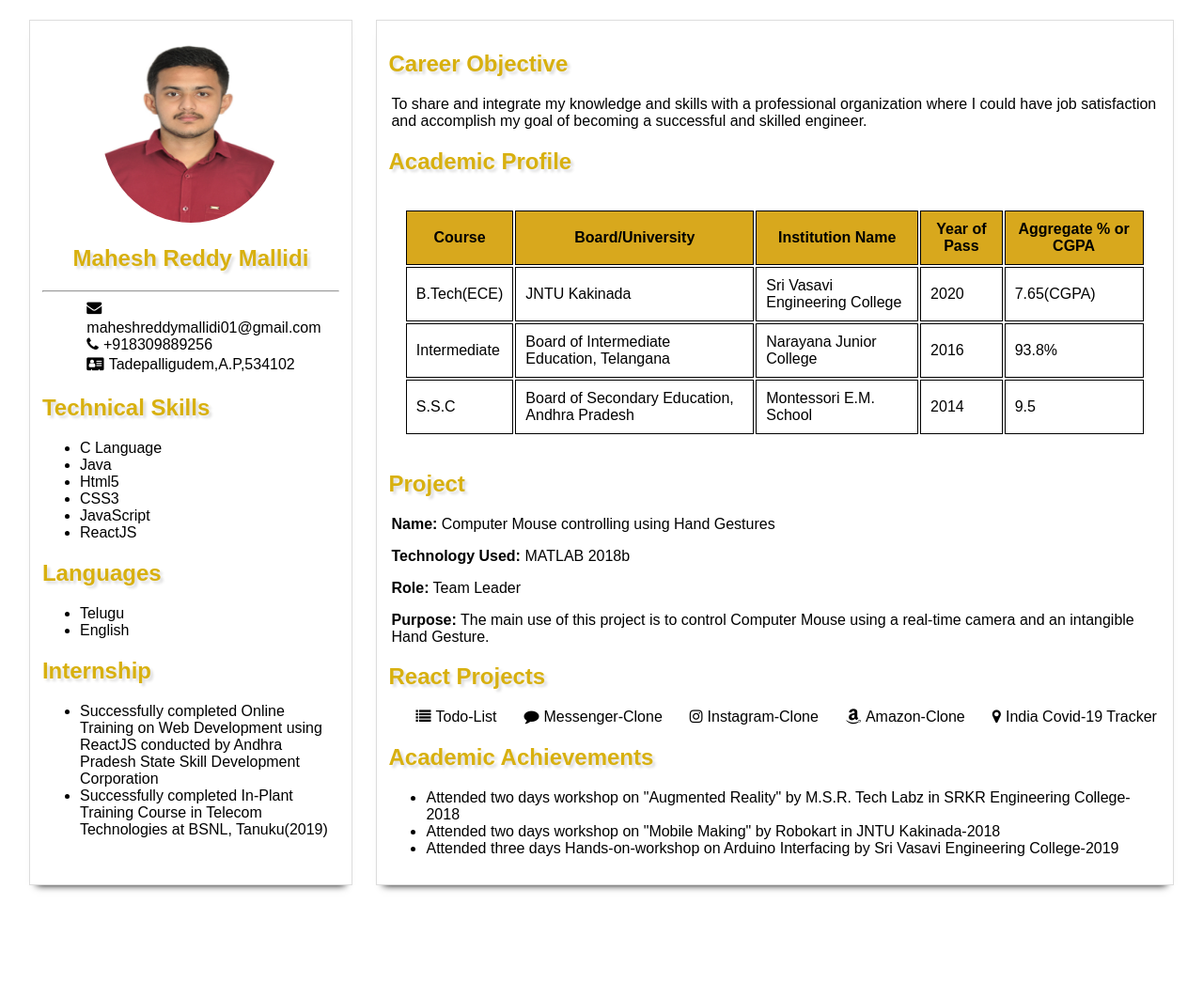
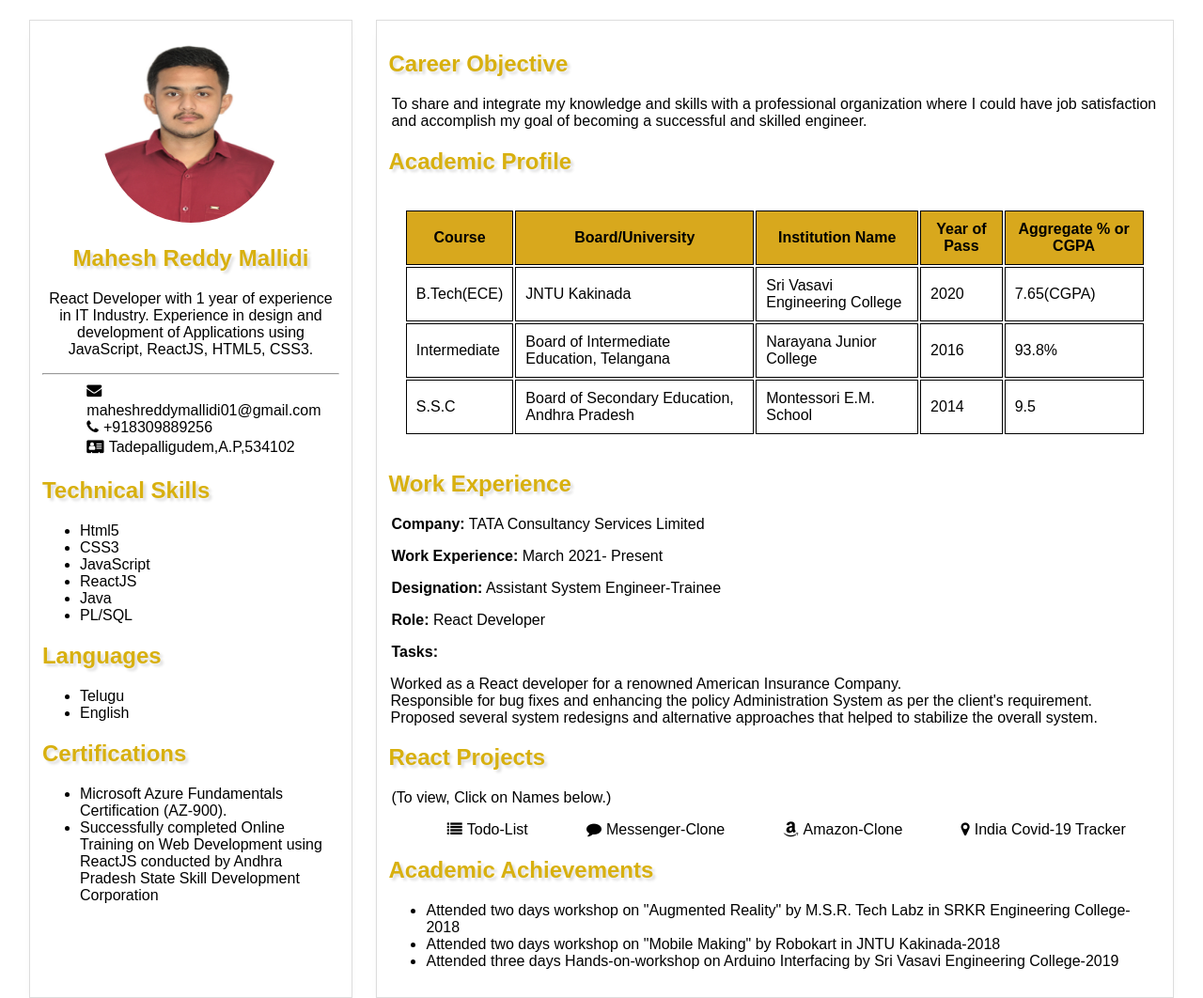
Before and after one commit to maheshreddymallidi01/Resume, a plain HTML site: page index.html in a window 1280 px wide. Shown: the top 1062 px of the page at 94% size. Before the commit the page ends 962 px from the top, so only its background shows below. Drawn offline with Linux system fonts and the light colour scheme.

Commit message:
Updated Resume

```diff
--- a/index.html
+++ b/index.html
@@ -11,29 +11,31 @@
     <section class="parent">
         <article class="child-1">
             <img src="mmr.jpg" alt="mahesh"/>
-            <h2>Mahesh Reddy Mallidi</h2><hr/>
+            <h2>Mahesh Reddy Mallidi</h2>
+            <p>React Developer with 1 year of experience in IT Industry. Experience in design and development of Applications using JavaScript, ReactJS, HTML5, CSS3. </p>
+            <hr/>
             <a href="mailto:maheshreddymallidi01@gmail.com" target="_blank"><i class="fa fa-envelope"></i>maheshreddymallidi01@gmail.com</a>
             <a href="tel:+918309889256" target="_blank"><i class="fa fa-phone"></i>+918309889256</a>
             <a href="https://goo.gl/maps/EydfTiATR2mjP8US6" target="_blank"><i class="fa fa-address-card"></i>Tadepalligudem,A.P,534102</a>
             <div>
                 <h2>Technical Skills</h2>
                 <ul>
-                    <li>C Language</li>
-                    <li>Java</li>
                     <li>Html5</li>
                     <li>CSS3</li>
                     <li>JavaScript</li>
                     <li>ReactJS</li>
+                    <li>Java</li>
+                    <li>PL/SQL</li>
                 </ul>
                 <h2>Languages</h2>
                 <ul>
                     <li>Telugu</li>
                     <li>English</li>
                 </ul>
-                <h2>Internship</h2>
+                <h2>Certifications</h2>
                 <ul>
+                    <li>Microsoft Azure Fundamentals Certification (AZ-900).</li>
                     <li>Successfully completed Online Training on Web Development using ReactJS conducted by Andhra Pradesh State Skill Development Corporation</li>
-                    <li>Successfully completed In-Plant Training Course in Telecom Technologies at BSNL, Tanuku(2019)</li>
                 </ul>
             </div>
         </article>
@@ -79,16 +81,22 @@
                     </table>
                 </div>
 
-                <h2>Project</h2>
-                <p><strong>Name:</strong> Computer Mouse controlling using Hand Gestures</p>
-                <p><strong>Technology Used:</strong> MATLAB 2018b</p>
-                <p><strong>Role:</strong> Team Leader</p>
-                <p><strong>Purpose:</strong> The main use of this project is to control Computer Mouse using a real-time camera and an intangible Hand Gesture.</p>
-                <h2>React Projects</h2>
+                <h2>Work Experience</h2>
+                <p><strong>Company:</strong> TATA Consultancy Services Limited </p>
+                <p><strong>Work Experience:</strong> March 2021- Present </p>
+                <p><strong>Designation:</strong> Assistant System Engineer-Trainee </p>
+                <p><strong>Role:</strong> React Developer </p>
+                <p><strong>Tasks:</strong>
+                <ul id="project">
+                    <li>Worked as a React developer for a renowned American Insurance Company.</li>
+                    <li>Responsible for bug fixes and enhancing the policy Administration System as per the client's requirement.</li>
+                    <li>Proposed several system redesigns and alternative approaches that helped to stabilize the overall system.</li>
+                </ul>
+                </p>
+                <h2>React Projects</h2><p>(To view, Click on Names below.)</p>
                 <div class="projects">
                     <a href="https://todo-app-mmr.web.app/" target="_blank"><i class="fa fa-list"></i>Todo-List</a>
                     <a href="https://messenger-clone-mmr.web.app/" target="_blank"><i class="fa fa-comment"></i>Messenger-Clone</a>
-                    <a href="https://instagram-clone-mmr.web.app/" target="_blank"><i class="fa fa-instagram"></i>Instagram-Clone</a>
                     <a href="https://clone-mmr.web.app/" target="_blank"><i class="fa fa-amazon"></i>Amazon-Clone</a>
                     <a href="https://covid19-tracker-mmr.web.app/" target="_blank"><i class="fa fa-map-marker"></i>India Covid-19 Tracker</a>
                 </div>
--- a/style.css
+++ b/style.css
@@ -43,6 +43,10 @@
 }
 .child-2 .fa{
     margin:0px 5px;
+}
+#project{
+    list-style: none;
+    padding-left: 2px;
 }
 .projects{
     display: flex;
```
